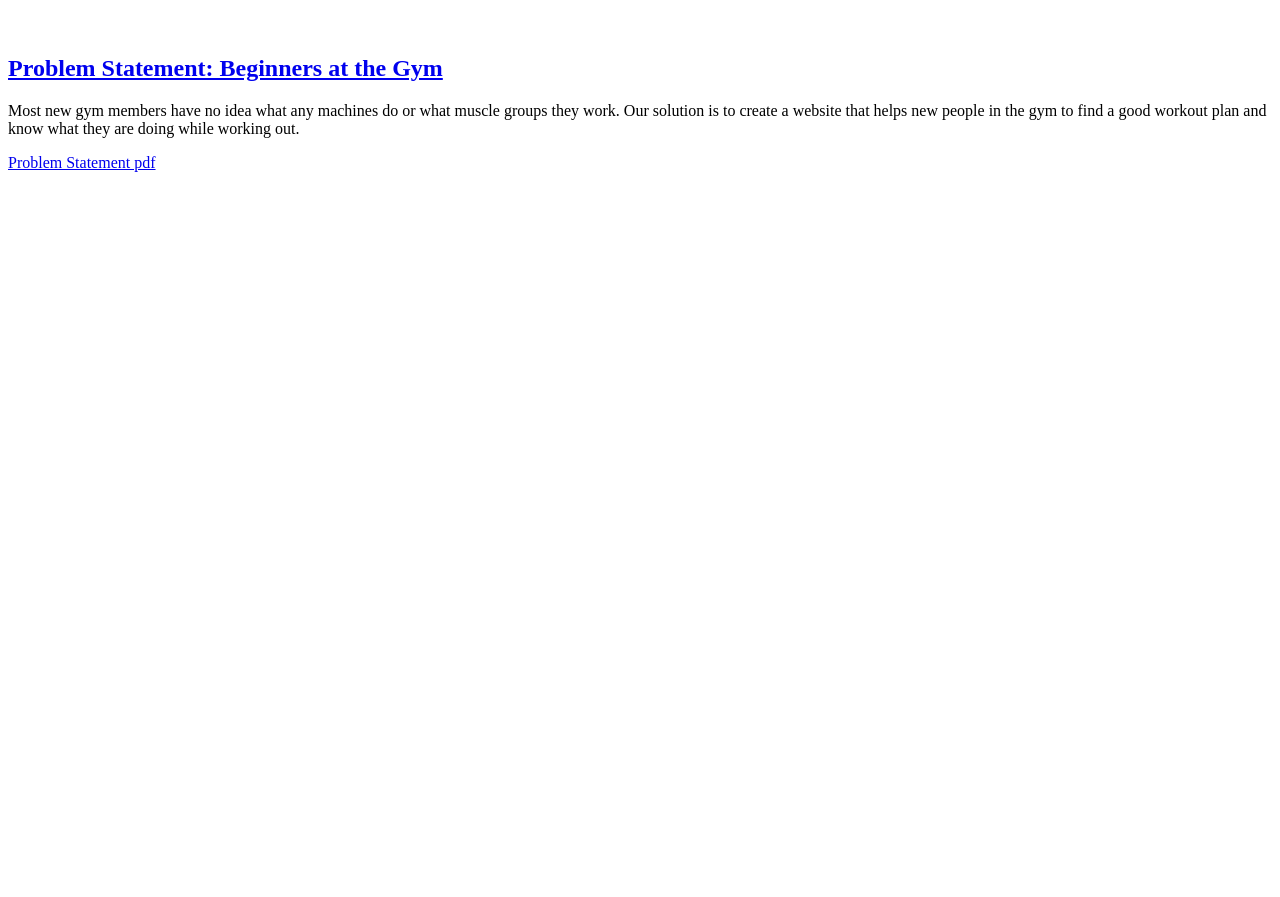
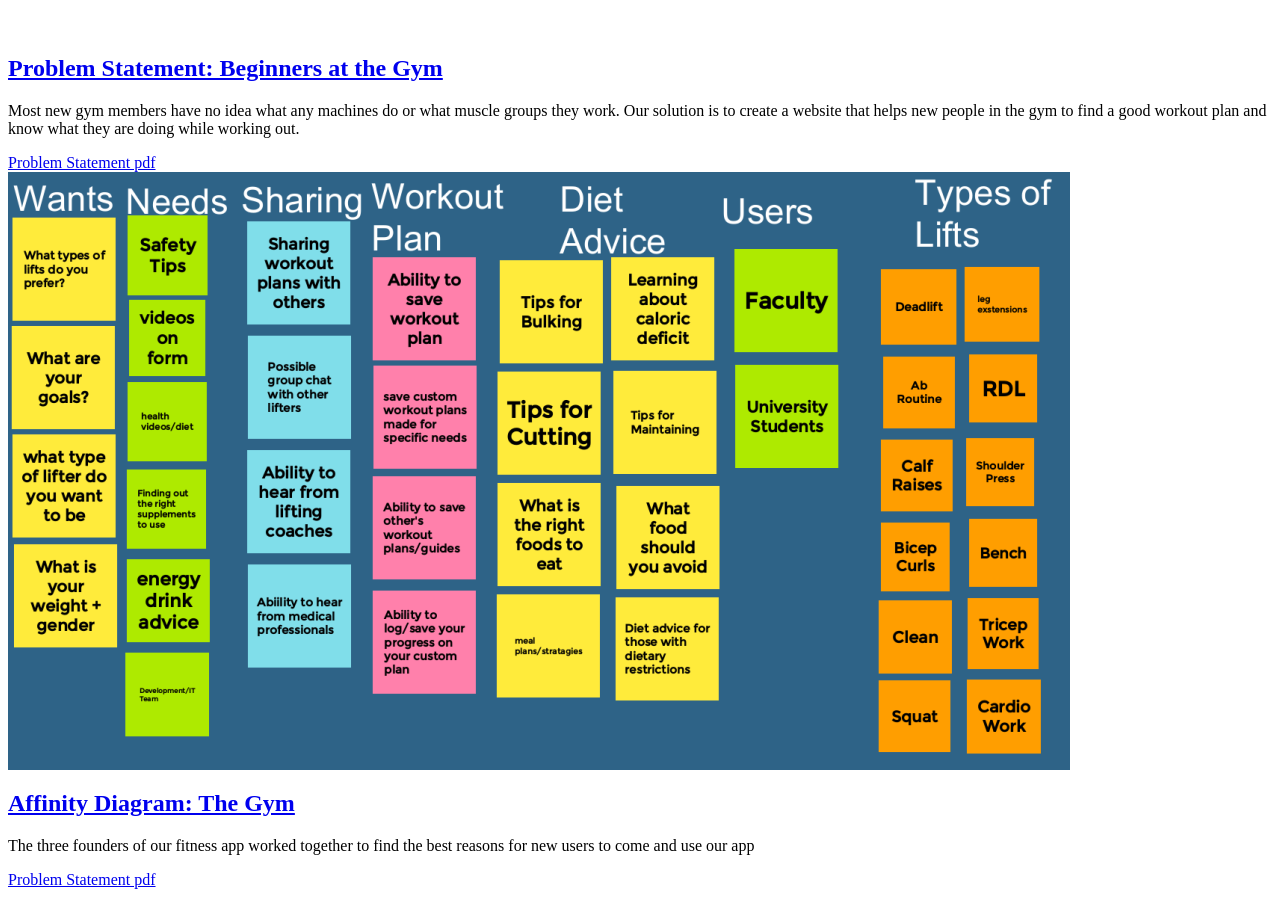
Before and after one commit to aarondarzano/aarondarzano.github.io, a plain HTML site: page index.html in a window 1280 px wide. Shown: the part 2173-3070 px from the top of the page. Before the commit the page ends 2353 px from the top, so only its background shows below. Drawn offline with Linux system fonts and the light colour scheme.

Commit message:
Update index.html

```diff
--- a/index.html
+++ b/index.html
@@ -1,4 +1,6 @@
 <html>
+
+<!-- Problem statement-->
     <section class="assignment">
         <a href="files/problemstatement.pdf"><img src="images/problemstatement.png"></a>
         <section class="ass-details">
@@ -10,4 +12,16 @@
             <a href="files/problemstatement.pdf">Problem Statement pdf</a>
         </section>
     </section>
+
+    <!-- affinity diagram-->
+    <section class="assignment">
+        <a href="files/affinitydia.pdf"><img src="images/affinitydia.png"></a>
+        <section class="ass-details">
+            <a href="files/problemstatement.pdf"><h2>Affinity Diagram: The Gym</h2></a>
+            <p>
+                The three founders of our fitness app worked together to find the best reasons for new users to come and use our app
+            </p>
+            <a href="files/affinitydia.pdf">Problem Statement pdf</a>
+        </section>
+    </section>
 <html>
```
